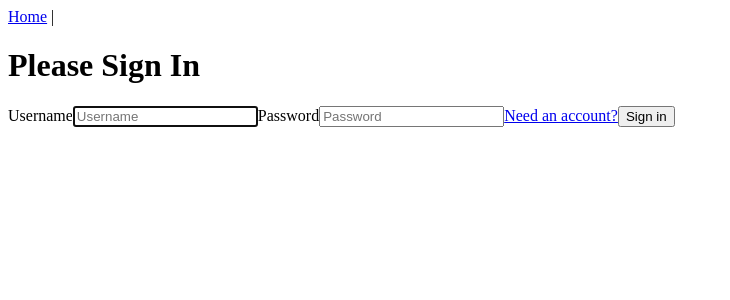
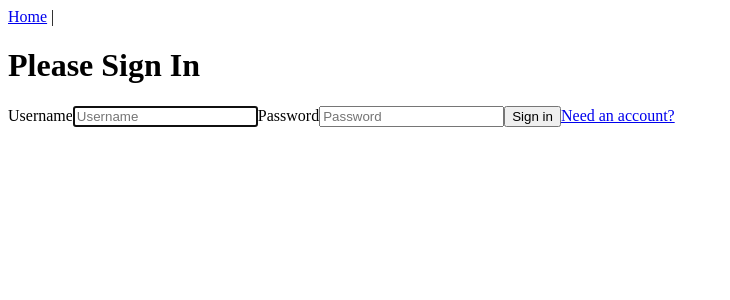
Before and after one commit to JustinBollinger/TE-FinalCapstone-Mealmap, a Vue app in the folder final-capstone/vue/: page /login in a window 1280 px wide. Shown: the top 300 px of the page, without its empty margins (0-730 px from the left). Built offline with nearby package versions, Linux system fonts and the light colour scheme.

Commit message:
Moved sign-in button on log-in view

```diff
--- a/final-capstone/vue/src/views/Home.vue
+++ b/final-capstone/vue/src/views/Home.vue
@@ -6,11 +6,14 @@
 </template>
 
 <script>
+
+
 export default {
   name: "home"
 };
 </script>
 
+
 <style>
 
 </style>
--- a/final-capstone/vue/src/views/Login.vue
+++ b/final-capstone/vue/src/views/Login.vue
@@ -31,8 +31,9 @@
         v-model="user.password"
         required
       />
+      <router-link to="/" tag="button">Sign in</router-link>
       <router-link :to="{ name: 'register' }">Need an account?</router-link>
-      <button type="submit">Sign in</button>
+
     </form>
   </div>
 </template>
@@ -74,3 +75,7 @@ export default {
   }
 };
 </script>
+
+<style>
+
+</style>
```
